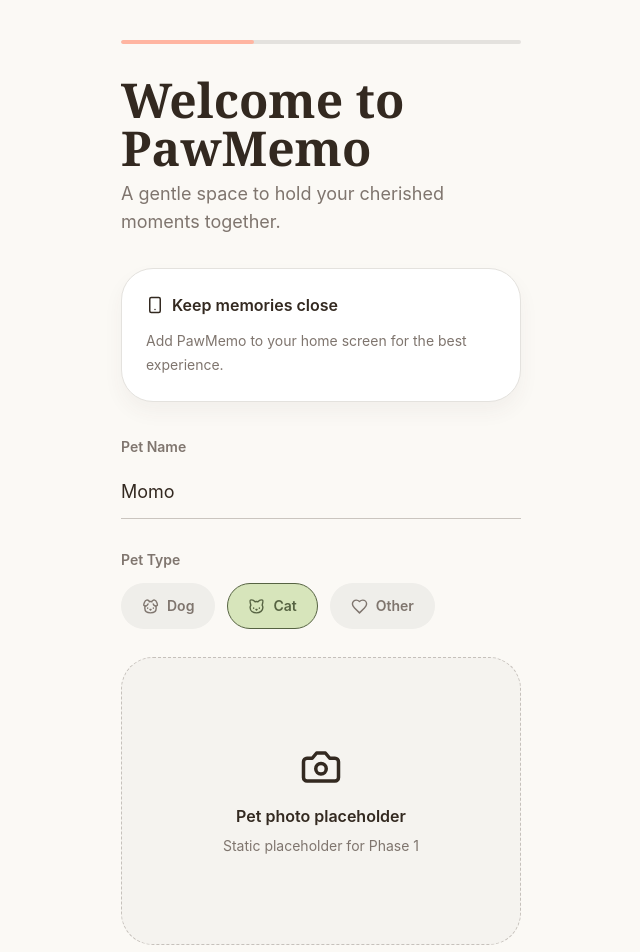
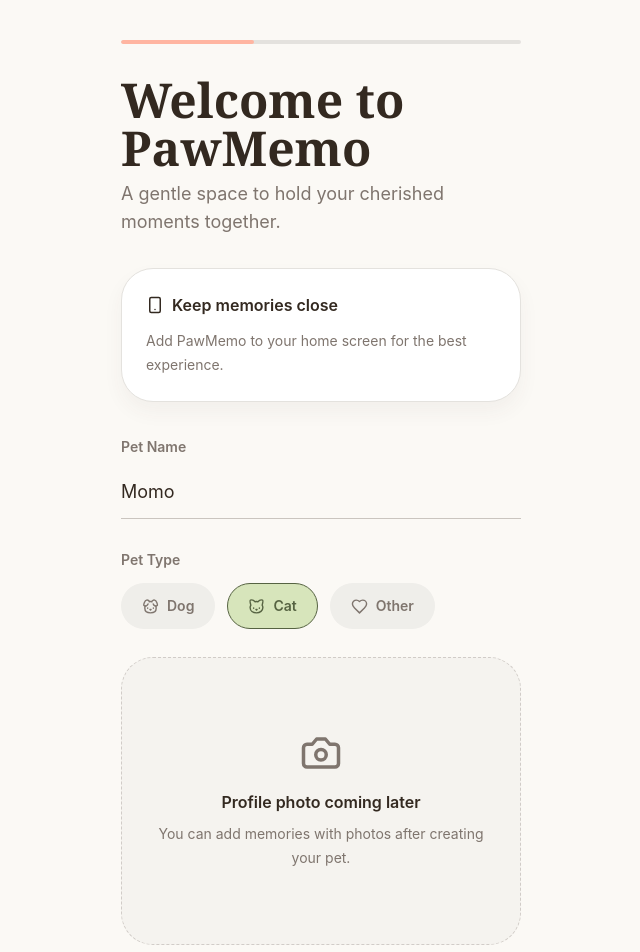
Before and after one commit to highville/pawmemo, a Next.js app: page /onboarding in a window 1280 px wide. Shown: the top 952 px of the page, without its empty margins (319-959 px from the left). Built offline with nearby package versions, Linux system fonts and the light colour scheme; no server answers.

Commit message:
Fix onboarding pet type selection UX

```diff
--- a/src/app/onboarding/page.tsx
+++ b/src/app/onboarding/page.tsx
@@ -56,7 +56,7 @@ export default async function OnboardingPage({ searchParams }: OnboardingPagePro
             ].map((item, index) => {
               const Icon = item.icon;
               return (
-                <label key={item.label} className={`flex items-center gap-2 rounded-full border px-5 py-3 text-sm font-semibold ${index === 1 ? "border-secondary bg-secondary-soft text-secondary" : "border-transparent bg-surface-muted text-outline"}`}>
+                <label key={item.label} className="flex cursor-pointer items-center gap-2 rounded-full border border-transparent bg-surface-muted px-5 py-3 text-sm font-semibold text-outline transition has-[:checked]:border-secondary has-[:checked]:bg-secondary-soft has-[:checked]:text-secondary">
                   <input name="species" type="radio" value={item.label} defaultChecked={index === 1} className="sr-only" />
                   <Icon size={17} />
                   {item.label}
@@ -65,10 +65,10 @@ export default async function OnboardingPage({ searchParams }: OnboardingPagePro
             })}
           </div>
         </div>
-        <div className="flex aspect-square max-h-72 flex-col items-center justify-center rounded-2xl border border-dashed border-outline/40 bg-surface-soft text-center">
-          <Camera className="mb-4 text-primary" size={42} />
-          <p className="font-semibold text-primary">Pet photo placeholder</p>
-          <p className="mt-2 text-sm text-outline">Static placeholder for Phase 1</p>
+        <div className="flex aspect-square max-h-72 flex-col items-center justify-center rounded-2xl border border-dashed border-outline/30 bg-surface-soft px-6 text-center">
+          <Camera className="mb-4 text-outline" size={42} />
+          <p className="font-semibold text-primary">Profile photo coming later</p>
+          <p className="mt-2 text-sm leading-6 text-outline">You can add memories with photos after creating your pet.</p>
         </div>
         <button className="mt-auto inline-flex w-full items-center justify-center gap-2 rounded-full bg-primary px-6 py-3 text-sm font-semibold text-white transition hover:opacity-90">
           Create Momo&apos;s memory space <ArrowRight size={18} />
```
